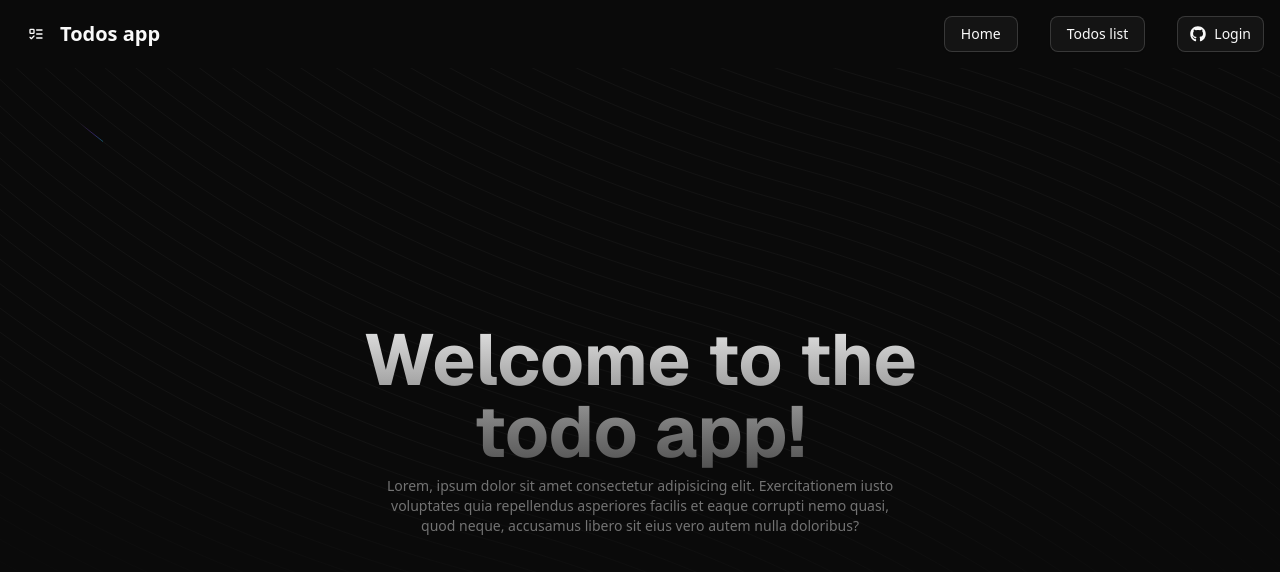
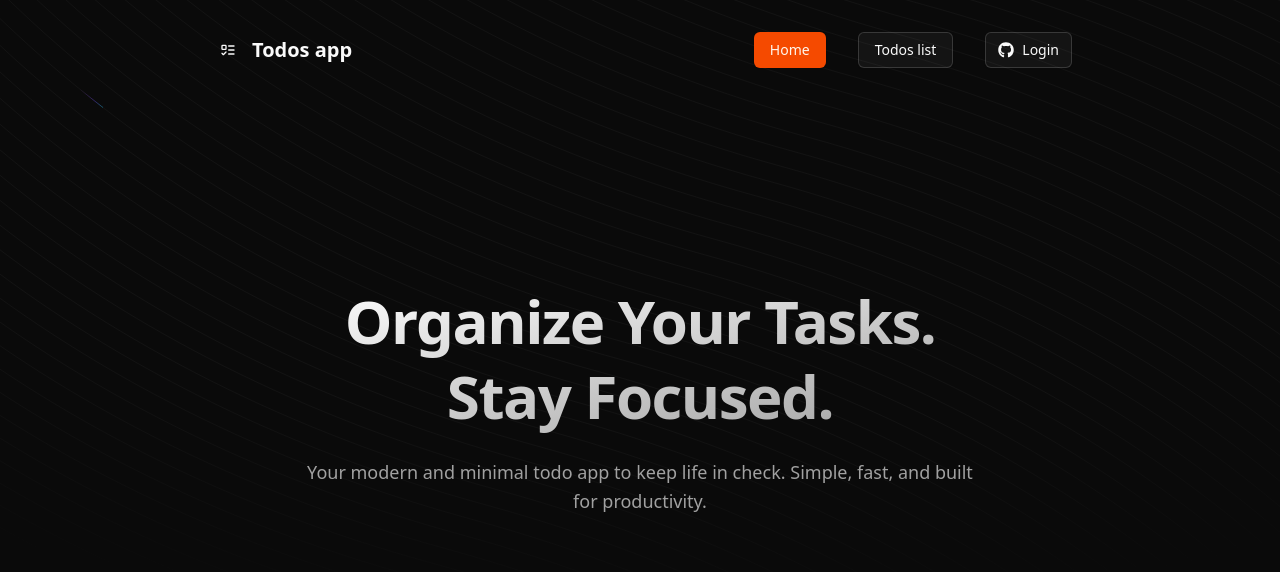
Before and after one commit to crafters-eg/todos-list, a Next.js app: page / in a window 1280 px wide. Shown: the top 572 px of the page. Built offline with nearby package versions, Linux system fonts and the light colour scheme.

Commit message:
HeroSection v2, not tested on smaller screens and scrolling

```diff
--- a/app/globals.css
+++ b/app/globals.css
@@ -44,72 +44,72 @@
 }
 
 :root {
-  --radius: 0.625rem;
+  --radius: 0.5rem;
   --background: oklch(1 0 0);
-  --foreground: oklch(0.145 0 0);
+  --foreground: oklch(0.141 0.005 285.823);
   --card: oklch(1 0 0);
-  --card-foreground: oklch(0.145 0 0);
+  --card-foreground: oklch(0.141 0.005 285.823);
   --popover: oklch(1 0 0);
-  --popover-foreground: oklch(0.145 0 0);
-  --primary: oklch(0.205 0 0);
-  --primary-foreground: oklch(0.985 0 0);
-  --secondary: oklch(0.97 0 0);
-  --secondary-foreground: oklch(0.205 0 0);
-  --muted: oklch(0.97 0 0);
-  --muted-foreground: oklch(0.556 0 0);
-  --accent: oklch(0.97 0 0);
-  --accent-foreground: oklch(0.205 0 0);
+  --popover-foreground: oklch(0.141 0.005 285.823);
+  --primary: oklch(0.705 0.213 47.604);
+  --primary-foreground: oklch(0.98 0.016 73.684);
+  --secondary: oklch(0.967 0.001 286.375);
+  --secondary-foreground: oklch(0.21 0.006 285.885);
+  --muted: oklch(0.967 0.001 286.375);
+  --muted-foreground: oklch(0.552 0.016 285.938);
+  --accent: oklch(0.967 0.001 286.375);
+  --accent-foreground: oklch(0.21 0.006 285.885);
   --destructive: oklch(0.577 0.245 27.325);
-  --border: oklch(0.922 0 0);
-  --input: oklch(0.922 0 0);
-  --ring: oklch(0.708 0 0);
+  --border: oklch(0.92 0.004 286.32);
+  --input: oklch(0.92 0.004 286.32);
+  --ring: oklch(0.705 0.213 47.604);
   --chart-1: oklch(0.646 0.222 41.116);
   --chart-2: oklch(0.6 0.118 184.704);
   --chart-3: oklch(0.398 0.07 227.392);
   --chart-4: oklch(0.828 0.189 84.429);
   --chart-5: oklch(0.769 0.188 70.08);
   --sidebar: oklch(0.985 0 0);
-  --sidebar-foreground: oklch(0.145 0 0);
-  --sidebar-primary: oklch(0.205 0 0);
-  --sidebar-primary-foreground: oklch(0.985 0 0);
-  --sidebar-accent: oklch(0.97 0 0);
-  --sidebar-accent-foreground: oklch(0.205 0 0);
-  --sidebar-border: oklch(0.922 0 0);
-  --sidebar-ring: oklch(0.708 0 0);
+  --sidebar-foreground: oklch(0.141 0.005 285.823);
+  --sidebar-primary: oklch(0.705 0.213 47.604);
+  --sidebar-primary-foreground: oklch(0.98 0.016 73.684);
+  --sidebar-accent: oklch(0.967 0.001 286.375);
+  --sidebar-accent-foreground: oklch(0.21 0.006 285.885);
+  --sidebar-border: oklch(0.92 0.004 286.32);
+  --sidebar-ring: oklch(0.705 0.213 47.604);
 }
 
 .dark {
-  --background: oklch(0.145 0 0);
+  --background: oklch(0.141 0.005 285.823);
   --foreground: oklch(0.985 0 0);
-  --card: oklch(0.205 0 0);
+  --card: oklch(0.21 0.006 285.885);
   --card-foreground: oklch(0.985 0 0);
-  --popover: oklch(0.205 0 0);
+  --popover: oklch(0.21 0.006 285.885);
   --popover-foreground: oklch(0.985 0 0);
-  --primary: oklch(0.922 0 0);
-  --primary-foreground: oklch(0.205 0 0);
-  --secondary: oklch(0.269 0 0);
+  --primary: oklch(0.646 0.222 41.116);
+  --primary-foreground: oklch(0.98 0.016 73.684);
+  --secondary: oklch(0.274 0.006 286.033);
   --secondary-foreground: oklch(0.985 0 0);
-  --muted: oklch(0.269 0 0);
-  --muted-foreground: oklch(0.708 0 0);
-  --accent: oklch(0.269 0 0);
+  --muted: oklch(0.274 0.006 286.033);
+  --muted-foreground: oklch(0.705 0.015 286.067);
+  --accent: oklch(0.274 0.006 286.033);
   --accent-foreground: oklch(0.985 0 0);
   --destructive: oklch(0.704 0.191 22.216);
   --border: oklch(1 0 0 / 10%);
   --input: oklch(1 0 0 / 15%);
-  --ring: oklch(0.556 0 0);
+  --ring: oklch(0.646 0.222 41.116);
   --chart-1: oklch(0.488 0.243 264.376);
   --chart-2: oklch(0.696 0.17 162.48);
   --chart-3: oklch(0.769 0.188 70.08);
   --chart-4: oklch(0.627 0.265 303.9);
   --chart-5: oklch(0.645 0.246 16.439);
-  --sidebar: oklch(0.205 0 0);
+  --sidebar: oklch(0.21 0.006 285.885);
   --sidebar-foreground: oklch(0.985 0 0);
-  --sidebar-primary: oklch(0.488 0.243 264.376);
-  --sidebar-primary-foreground: oklch(0.985 0 0);
-  --sidebar-accent: oklch(0.269 0 0);
+  --sidebar-primary: oklch(0.646 0.222 41.116);
+  --sidebar-primary-foreground: oklch(0.98 0.016 73.684);
+  --sidebar-accent: oklch(0.274 0.006 286.033);
   --sidebar-accent-foreground: oklch(0.985 0 0);
   --sidebar-border: oklch(1 0 0 / 10%);
-  --sidebar-ring: oklch(0.556 0 0);
+  --sidebar-ring: oklch(0.646 0.222 41.116);
 }
 
 @layer base {
--- a/app/page.tsx
+++ b/app/page.tsx
@@ -1,13 +1,14 @@
 import { BackgroundBeams } from "@/components/ui/background-beams";
+
 export default function Home() {
   return (
-    <div className="min-h-[calc(100vh-68px)] w-full bg-neutral-950 relative flex flex-col items-center justify-center antialiased">
-      <div className="max-w-2xl mx-auto p-4">
-        <h1 className="relative z-10 text-lg md:text-7xl  bg-clip-text text-transparent bg-gradient-to-b from-neutral-200 to-neutral-600  text-center font-sans font-bold">
-          Welcome to the todo app!
+    <div className="min-h-screen relative w-full bg-neutral-950 flex flex-col items-center justify-center antialiased px-4">
+      <div className="max-w-2xl mx-auto text-center space-y-6">
+        <h1 className="relative z-10 text-4xl md:text-6xl font-extrabold tracking-tight leading-tight bg-gradient-to-br from-white to-neutral-400 text-transparent bg-clip-text">
+          Organize Your Tasks. <br /> Stay Focused.
         </h1>
-        <p className="text-neutral-500 max-w-lg mx-auto my-2 text-sm text-center relative z-10">
-          Lorem, ipsum dolor sit amet consectetur adipisicing elit. Exercitationem iusto voluptates quia repellendus asperiores facilis et eaque corrupti nemo quasi, quod neque, accusamus libero sit eius vero autem nulla doloribus?
+        <p className="text-neutral-400 text-base md:text-lg leading-relaxed relative z-10">
+          Your modern and minimal todo app to keep life in check. Simple, fast, and built for productivity.
         </p>
       </div>
       <BackgroundBeams />
--- a/components/custom/Navbar.tsx
+++ b/components/custom/Navbar.tsx
@@ -5,14 +5,14 @@ import { LuListTodo } from "react-icons/lu";
 
 const Navbar = () => {
     return (
-        <nav className='bg-background dark text-foreground p-4 shadow-md'>
+        <nav className="dark bg-transparent fixed top-4 left-1/2 transform -translate-x-1/2 z-50 w-[90%] max-w-4xl rounded-2xl text-foreground p-4">
             <div className='container mx-auto flex justify-between items-center'>
                 <Button variant={'ghost'} className='text-xl font-bold'>
                     <LuListTodo className='text-2xl mr-2' /> Todos app
                 </Button>
                 <ul className='flex space-x-4'>
                     <li>
-                        <Button variant='outline' className='ml-4'>Home</Button>
+                        <Button variant='default' className='ml-4'>Home</Button>
                     </li>
                     <li>
                         <Button variant='outline' className='ml-4'>Todos list</Button>
```
